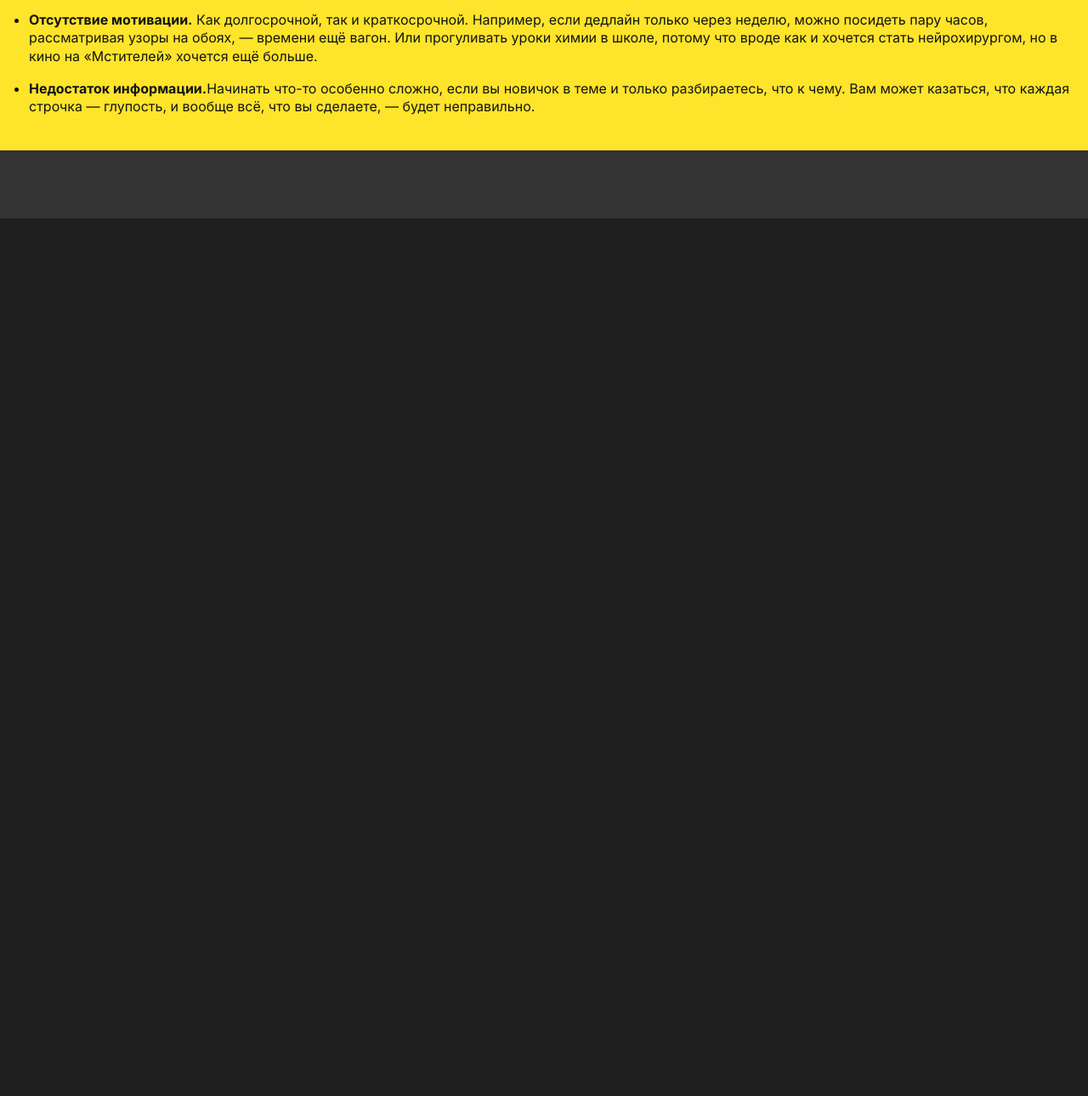
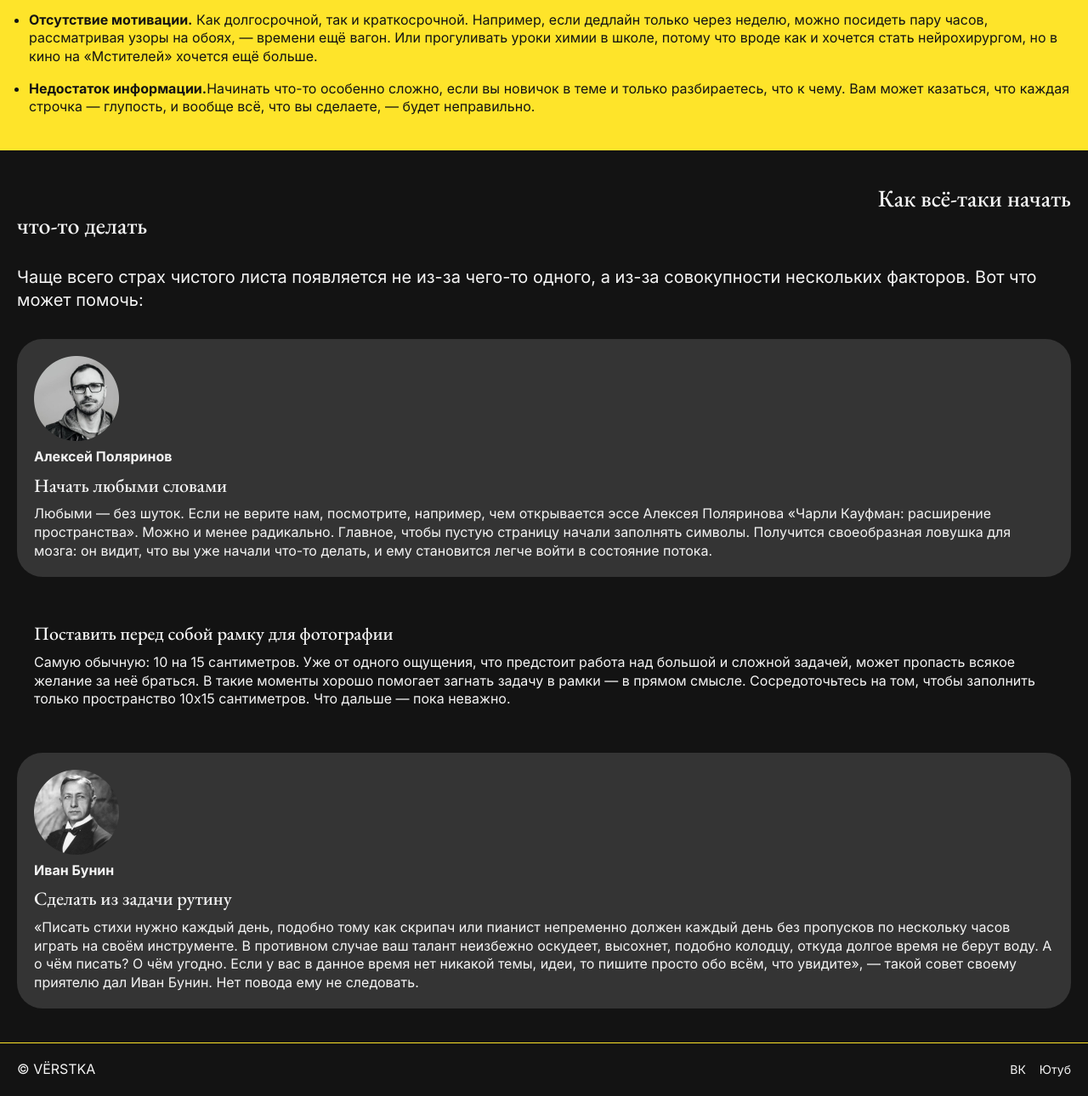
Before and after one commit to Chico-rso/first-project, a plain HTML site: page index.html in a window 1280 px wide. Shown: the part 1062-2352 px from the top of the page at 85% size. Before the commit the page ends 1319 px from the top, so only its background shows below. Drawn offline with Linux system fonts and the light colour scheme.

Commit message:
complete work

```diff
--- a/index.html
+++ b/index.html
@@ -46,36 +46,102 @@
       </div>
     </section>
     <section class="reasons content-section_theme_dark">
-      <h3 class="reasons__subtitle">
+      <h3 class="content-section__subtitle">
         <span class="accent-span text-right">Почему чистый лист</span>
         <span class="accent-span">— такой cтрашный?</span>
       </h3>
-      <p class="reasons__introduction">Сам по себе чистый лист, конечно, не страшный. Боимся мы чаще всего
+      <p class="content-section__introduction ">Сам по себе чистый лист, конечно, не страшный. Боимся мы чаще всего
         объёма работы, которую предстоит сделать. Усилия, той точки, которую нужно преодолеть, чтобы переключить мозг из
         состояния паники в состояние потока. Причин, почему первые усилия даются так сложно, может быть очень много. Вот
         основные:</p>
-      <ul class="reasons__list">
-        <li class="reasons__list-item"><span class="reasons__list-accent">Неуверенность в результате.</span> И в том,
+      <ul class="content-section__list">
+        <li class="content-section__list-item"><span class="content-section__list-accent">Неуверенность в
+            результате.</span> И в
+          том,
           что его вообще можно достичь. Ведь как можно быть уверенным, что проводишь всю работу не впустую? Что доведёшь
           дело до конца? А тут, пока не начал, не надо и заканчивать.</li>
-        <li class="reasons__list-item"><span class="reasons__list-accent">Страх критики.</span>Если работу будет кто-то
+        <li class="content-section__list-item"><span class="content-section__list-accent">Страх критики.</span>Если
+          работу будет
+          кто-то
           оценивать, то уже на самых ранних этапах мы смотрим на неё глазами этого человека. Представляем, какие
           недостатки в ней можно найти. После этого желание что-то делать сразу пропадает.</li>
-        <li class="reasons__list-item"><span class="reasons__list-accent">Перфекционизм.</span>Когда кажется, что
+        <li class="content-section__list-item"><span class="content-section__list-accent">Перфекционизм.</span>Когда
+          кажется,
+          что
           работа не будет сделана идеально, будто бы нет смысла её и начинать. В такие моменты мы можем забыть, что с
           первого раза что-то получается довольно редко.</li>
-        <li class="reasons__list-item"><span class="reasons__list-accent">Отсутствие мотивации.</span>
+        <li class="content-section__list-item"><span class="content-section__list-accent">Отсутствие мотивации.</span>
           Как долгосрочной, так и краткосрочной. Например, если дедлайн только через неделю, можно
           посидеть пару часов, рассматривая узоры на обоях, — времени ещё вагон. Или прогуливать уроки химии в школе,
           потому что вроде как и хочется стать нейрохирургом, но в кино на «Мстителей» хочется ещё больше.</li>
-        <li class="reasons__list-item"><span class="reasons__list-accent">Недостаток информации.</span>Начинать что-то
+        <li class="content-section__list-item"><span class="content-section__list-accent">Недостаток
+            информации.</span>Начинать
+          что-то
           особенно сложно, если вы новичок в теме и только разбираетесь, что к чему. Вам может казаться, что каждая
           строчка — глупость, и вообще всё, что вы сделаете, — будет неправильно.</li>
       </ul>
     </section>
-    <section class="how-to content-section_theme_bright"></section>
+    <section class="how-to">
+      <h3 class="content-section__subtitle">
+        <span class="accent-span text-right">Как всё-таки начать</span>
+        <span class="accent-span">что-то делать</span>
+      </h3>
+      <p class="content-section__introduction">Чаще всего страх чистого листа появляется не из-за чего-то одного, а
+        из-за
+        совокупности нескольких факторов. Вот что может помочь:</p>
+      <ul class="how-to__list">
+        <li class="how-to__listt-item">
+          <article class="card card_theme_dark ">
+            <figure class="card__author">
+              <img class="card__author-photo" src="./images/polyarinov.png" alt="фотография автора">
+              <span class="card__author-name">Алексей Поляринов</span>
+            </figure>
+            <div class="card__content">
+              <h3 class="card__title">Начать любыми словами</h3>
+              <p class="card__text">Любыми — без шуток. Если не верите нам, посмотрите, например, чем открывается эссе
+                Алексея Поляринова «Чарли Кауфман: расширение пространства». Можно и менее радикально. Главное, чтобы
+                пустую страницу начали заполнять символы. Получится своеобразная ловушка для мозга: он видит, что вы уже
+                начали что-то делать, и ему становится легче войти в состояние потока.</p>
+            </div>
+          </article>
+        </li>
+        <li class="how-to__listt-item">
+          <article class="card card_theme_bright ">
+            <div class="card__content">
+              <h3 class="card__title">Поставить перед собой рамку для фотографии</h3>
+              <p class="card__text">Самую обычную: 10 на 15 сантиметров. Уже от одного ощущения, что предстоит работа
+                над большой и сложной задачей, может пропасть всякое желание за неё браться. В такие моменты хорошо
+                помогает загнать задачу в рамки — в прямом смысле. Сосредоточьтесь на том, чтобы заполнить только
+                пространство 10х15 сантиметров. Что дальше — пока неважно.</p>
+            </div>
+          </article>
+        </li>
+        <li class="how-to__listt-item">
+          <article class="card card_theme_dark ">
+            <figure class="card__author">
+              <img class="card__author-photo" src="./images/bunin.png" alt="фотография автора">
+              <span class="card__author-name">Иван Бунин</span>
+            </figure>
+            <div class="card__content">
+              <h3 class="card__title">Сделать из задачи рутину</h3>
+              <p class="card__text">«Писать стихи нужно каждый день, подобно тому как скрипач или пианист непременно
+                должен каждый день без пропусков по нескольку часов играть на своём инструменте. В противном случае ваш
+                талант неизбежно оскудеет, высохнет, подобно колодцу, откуда долгое время не берут воду. А о чём писать?
+                О чём угодно. Если у вас в данное время нет никакой темы, идеи, то пишите просто обо всём, что увидите»,
+                — такой совет своему приятелю дал Иван Бунин. Нет повода ему не следовать.</p>
+            </div>
+          </article>
+        </li>
+      </ul>
+    </section>
   </main>
-  <footer class="footer"></footer>
+  <footer class="footer">
+    <p class="footer__copy">© VЁRSTKA</p>
+    <ul class="footer__links">
+      <li><a href="#">ВК</a></li>
+      <li><a href="#">Ютуб</a></li>
+    </ul>
+  </footer>
 </body>
 
 </html>
--- a/styles/style.css
+++ b/styles/style.css
@@ -1,6 +1,6 @@
 body {
   margin: 0;
-  background: #1e1e1e;
+  background: #131313;
   font-family: Inter, sans-serif;
   font-weight: 400;
 }
@@ -150,7 +150,7 @@ blockquote {
   gap: 32px;
 }
 
-.reasons__subtitle {
+.content-section__subtitle {
   font-family: EB Garamond;
   font-size: 28px;
   font-style: normal;
@@ -158,27 +158,114 @@ blockquote {
   line-height: 115%;
 }
 
-.reasons__introduction {
+.content-section__introduction {
   font-size: 20px;
   font-style: normal;
   font-weight: 400;
   line-height: 27px
 }
 
-.reasons__list {
+.content-section__list {
   padding: 0 0 0 14px;
   display: flex;
   flex-direction: column;
   gap: 16px;
 }
 
-.reasons__list-item {
+.content-section__list-item {
   font-size: 16px;
   font-style: normal;
   font-weight: 400;
   line-height: 21.6px;
 }
 
-.reasons__list-accent {
+.content-section__list-accent {
   font-weight: 700;
 }
+
+.how-to,
+.how-to__list {
+  display: flex;
+  flex-direction: column;
+  gap: 32px;
+  color: #F5F5F5;
+}
+
+.how-to__list {
+  padding: 0;
+  list-style: none;
+}
+
+.card {
+  padding: 20px;
+  border-radius: 30px;
+}
+
+.card_theme_dark {
+  background: var(--gray-bg, #343434);
+}
+
+.card__author {
+  margin: 0;
+  margin-bottom: 8px;
+}
+
+.card__author-photo {
+  display: block;
+  margin-bottom: 8px;
+  width: 100px;
+  height: 100px;
+}
+
+.card__author-name {
+  font-size: 16px;
+  font-style: normal;
+  font-weight: 700;
+  line-height: 135%;
+}
+
+.card__title {
+  margin-bottom: 8px;
+  font-family: EB Garamond;
+  font-size: 22px;
+  font-style: normal;
+  font-weight: 500;
+  line-height: 135%;
+}
+
+.card__text {
+  font-size: 16px;
+  font-style: normal;
+  font-weight: 400;
+  line-height: 21.6px;
+}
+
+.footer {
+  display: flex;
+  justify-content: space-between;
+  padding: 20px;
+  color: #F5F5F5;
+  border-top: 1px solid #FEE42A;
+}
+
+.footer__copy {
+  font-size: 16px;
+  font-style: normal;
+  font-weight: 400;
+  line-height: 135%;
+}
+
+.footer__links {
+  display: flex;
+  gap: 16px;
+  list-style: none;
+}
+
+.footer__links li a {
+  font-size: 14px;
+  font-style: normal;
+  font-weight: 400;
+  line-height: 125%;
+  color: #F5F5F5;
+  text-decoration: none;
+}
```
